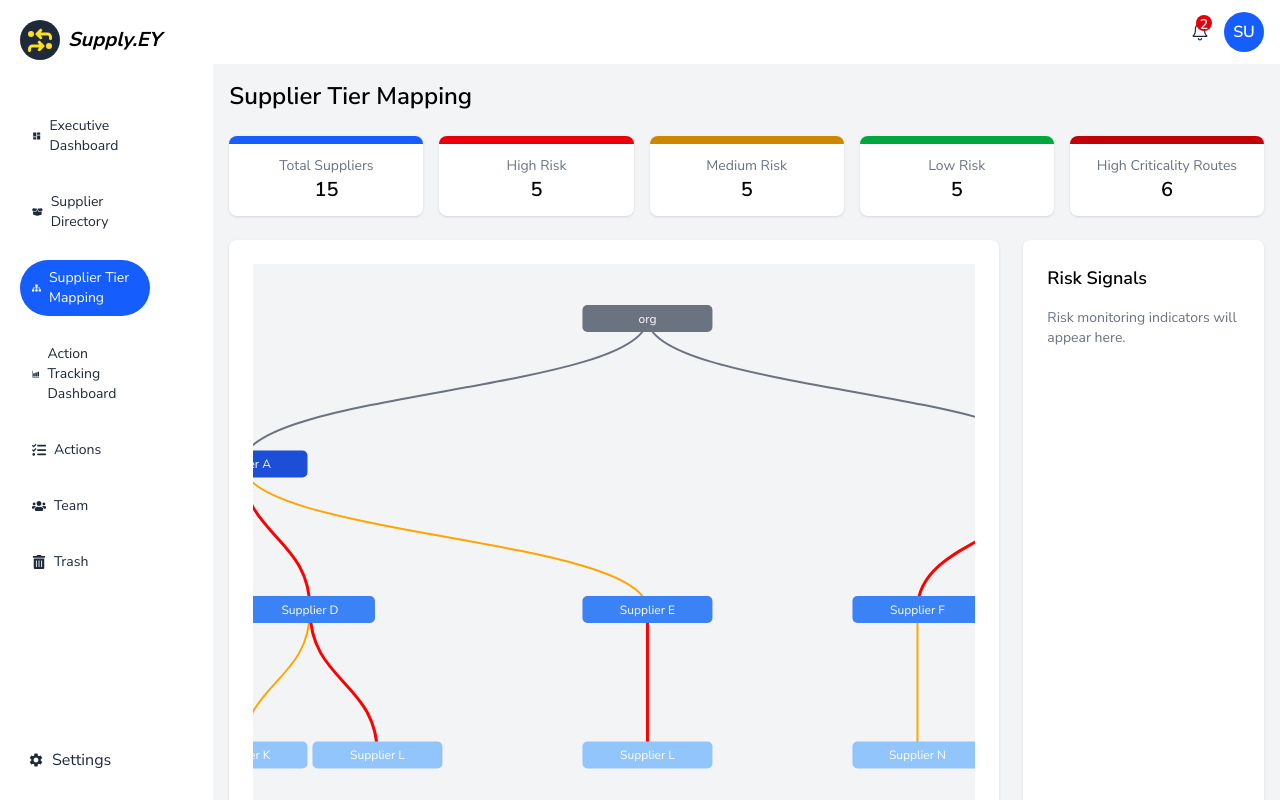
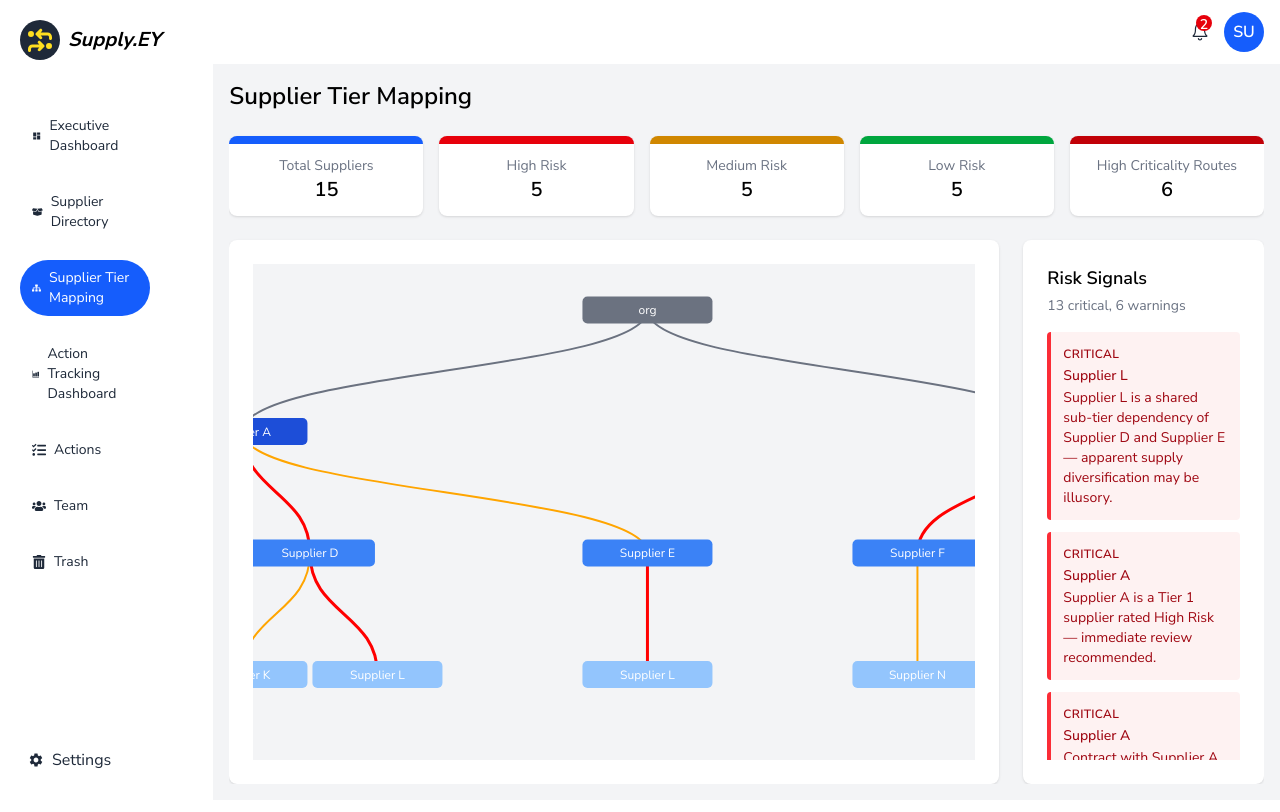
Before and after one commit to zunairah-khan/supplier-intelligence-tool, a React (Vite) app in the folder client/: page /supplier-tier-map in a window 1280 px wide. Built offline with nearby package versions, Linux system fonts and the light colour scheme; sample sign-in values are in the browser's storage.

Commit message:
added riskindicators to tier map page and fixed layout issues

```diff
--- a/client/src/App.jsx
+++ b/client/src/App.jsx
@@ -20,27 +20,26 @@ import { IoClose } from "react-icons/io5";
 import { Transition } from "@headlessui/react";
 
 function Layout() {
-  const user = useSelector((state) => state.auth.user); // Accessing user state from Redux store
-  const location = useLocation(); // Get current location
+  const user = useSelector((state) => state.auth.user);
+  const location = useLocation();
+
   return user ? (
-    // if user is authenticated, render the layout
     <div className="w-full h-screen flex flex-col md:flex-row">
-      {" "}
-      {/*main container*/}
+      {/* Sidebar */}
       <div className="w-1/6 l:w-1/7 h-screen bg-white sticky top-0 hidden md:block">
-        {" "}
-        {/*sidebar container*/}
         <Sidebar />
       </div>
+
       <MobileSidebar />
-      <div className="flex-1 min-w-0 overflow-y-auto">
-        {" "}
-        {/*main content area*/}
+
+      {/* Main content area — flex-1 fills remaining width after sidebar,
+          overflow-y-auto allows normal page scrolling for most pages */}
+      <div className="flex-1 min-w-0 overflow-y-auto flex flex-col">
         <Navbar />
-        <div className="p-4 2xl:px-10">
-          {" "}
-          {/*padding for main content*/}
-          <Outlet /> {/* Outlet renders the matched child route component */}
+
+        {/* Padding wrapper*/}
+        <div className="flex-1 min-h-0 p-4 2xl:px-10 flex flex-col">
+          <Outlet />
         </div>
       </div>
     </div>
@@ -104,36 +103,26 @@ const MobileSidebar = () => {
 
 function App() {
   return (
-    <main className="w-full min-h-screen bg-[#f3f4f6]">
+    <main className="w-full h-screen bg-[#f3f4f6]">
       <Routes>
         {/*layout wrapper for protected routes*/}
         <Route element={<Layout />}>
-          {/* Redirect root to dashboard */}{" "}
           <Route index path="/" element={<Navigate to="/executive-dashboard" />} />
-          {/*Main application routes which map URLs to components*/}
           <Route path="/executive-dashboard" element={<ExecutiveDashboard />} />
-           <Route path="/supplier-tier-map" element={<SupplierTierMap />} />
-           <Route path="/suppliers" element={<Suppliers />} />
+          <Route path="/supplier-tier-map" element={<SupplierTierMap />} />
+          <Route path="/suppliers" element={<Suppliers />} />
           <Route path="/actions-dashboard" element={<Dashboard />} />
           <Route path="/actions" element={<Tasks />} />
-          {/*dynamic task routes using status parameter*/}
           <Route path="/completed/:status" element={<Tasks />} />
           <Route path="/in-progress/:status" element={<Tasks />} />
           <Route path="/todo/:status" element={<Tasks />} />
-
           <Route path="/team" element={<Users />} />
           <Route path="/trashed" element={<Trash />} />
-          {/*dynamic route using taskid parameter*/}
           <Route path="/actions/:id" element={<TaskDetails />} />
-          {/*dynamic route using supplierid parameter*/}
-            <Route path="/suppliers/:id" element={<SupplierDetails />} />
+          <Route path="/suppliers/:id" element={<SupplierDetails />} />
         </Route>
-
-        {/* Public Routes */}
         <Route path="/login" element={<Login />} />
       </Routes>
-
-      {/* Global Toaster for Notifications */}
       <Toaster richColors />
     </main>
   );
--- a/client/src/index.css
+++ b/client/src/index.css
@@ -12,6 +12,10 @@
       }
     }
 
+    html, body, #root {
+  height: 100%;
+  overflow: hidden;
+}
 .cell {
   display: inline-block;
   width: 49%;
--- a/client/src/pages/SupplierTierMap.jsx
+++ b/client/src/pages/SupplierTierMap.jsx
@@ -2,78 +2,98 @@ import React from "react";
 import TierMap from "../components/TierMap";
 import { suppliers } from "../assets/data";
 import { buildSupplierHierarchy } from "../utils/buildSupplierHierarchy";
+import { generatePortfolioIndicators } from "../utils/riskIndicators/generatePortfolioIndicators";
 import { calculateSupplierStats } from "../utils/calculateSupplierStats";
+import DataCard from "../components/DataCard.jsx";
+import { useMemo } from "react";
 
-import DataCard from "../components/DataCard.jsx"
+const SEVERITY_STYLES = {
+  critical: "bg-red-50 border-l-4 border-red-500 text-red-800",
+  warning: "bg-orange-50 border-l-4 border-orange-400 text-orange-800",
+  info: "bg-blue-50 border-l-4 border-blue-400 text-blue-800",
+};
+
+const SEVERITY_LABEL = {
+  critical: "Critical",
+  warning: "Warning",
+  info: "Info",
+};
+
 const SupplierTierMap = () => {
 
-  const hierarchyData = buildSupplierHierarchy(suppliers); //building hierarchy data with no supplier id parsed, so builds tree from org root node
-  const { totalSuppliers, highCriticalityRoutes,highRiskSuppliers,mediumRiskSuppliers,lowRiskSuppliers } = calculateSupplierStats(hierarchyData);
+  const hierarchyData = useMemo(
+    () => buildSupplierHierarchy(suppliers),
+    []
+  );
+
+  const { totalSuppliers, highCriticalityRoutes, highRiskSuppliers, mediumRiskSuppliers, lowRiskSuppliers } =
+    useMemo(() => calculateSupplierStats(hierarchyData), [hierarchyData]);
+
+  const indicators = useMemo(() => generatePortfolioIndicators(suppliers), []);
 
   return (
-    <div className="w-full min-h-screen flex flex-col gap-6">
+    // h-full instead of min-h-screen — relies on parent layout
+    // providing full height. overflow-hidden prevents page scroll.
+    <div className="w-full h-full flex flex-col gap-6 overflow-hidden">
 
       {/* Page Header */}
-      <h1 className="text-2xl font-semibold">
+      <h1 className="text-2xl font-semibold shrink-0">
         Supplier Tier Mapping
       </h1>
 
-      {/* Statistics Cards */}
-      <div className="grid grid-cols-5 gap-4">
-
-        <DataCard
-        header="Total Suppliers"
-        statistic={totalSuppliers}
-
-        />
-        <DataCard
-        header="High Risk"
-        statistic={highRiskSuppliers}
-
-        />
-        <DataCard
-        header="Medium Risk"
-        statistic={mediumRiskSuppliers}
-
-        />
-        <DataCard
-        header="Low Risk"
-        statistic={lowRiskSuppliers}
-
-        />
-        <DataCard
-        header="High Criticality Routes"
-        statistic={highCriticalityRoutes}
-
-        />
-
+      {/* Statistics Cards — shrink-0 prevents these from being compressed */}
+      <div className="grid grid-cols-5 gap-4 shrink-0">
+        <DataCard header="Total Suppliers" statistic={totalSuppliers} />
+        <DataCard header="High Risk" statistic={highRiskSuppliers} />
+        <DataCard header="Medium Risk" statistic={mediumRiskSuppliers} />
+        <DataCard header="Low Risk" statistic={lowRiskSuppliers} />
+        <DataCard header="High Criticality Routes" statistic={highCriticalityRoutes} />
       </div>
 
-      {/* Main Content Layout */}
-      <div className="grid grid-cols-4 gap-6 flex-1">
+      {/* Main Content Layout — flex-1 fills remaining height, min-h-0
+          is critical here: without it flex-1 children can still overflow */}
+      <div className="grid grid-cols-4 gap-6 flex-1 min-h-0">
 
         {/* Tier Map */}
-        <div className="col-span-3 bg-white p-6 rounded-lg shadow flex flex-col h-full">
-          <div className="h-full">
+        <div className="col-span-3 bg-white p-6 rounded-lg shadow flex flex-col min-h-0">
+          <div className="flex-1 min-h-0">
             <TierMap data={hierarchyData} />
           </div>
         </div>
 
-        {/* Risk Signals Panel */}
-        <div className="bg-white p-6 rounded-lg shadow flex flex-col h-full">
-          <h2 className="text-lg font-semibold mb-4">
-            Risk Signals
-          </h2>
+        {/* Risk Signals Panel — flex column with overflow-hidden on
+            the container and overflow-y-auto on the list only */}
+        <div className="bg-white p-6 rounded-lg shadow flex flex-col min-h-0">
+          <h2 className="text-lg font-semibold mb-1 shrink-0">Risk Signals</h2>
 
-          {/* Placeholder */}
-          <p className="text-gray-500 text-sm">
-            Risk monitoring indicators will appear here.
+          <p className="text-sm text-gray-500 mb-4 shrink-0">
+            {indicators.filter(i => i.severity === "critical").length} critical,{" "}
+            {indicators.filter(i => i.severity === "warning").length} warnings
           </p>
 
+          {/* flex-1 and min-h-0 allow this div to fill remaining panel
+              height without pushing the panel beyond its container */}
+          <div className="flex flex-col gap-3 overflow-y-auto flex-1 min-h-0">
+            {indicators.length === 0 ? (
+              <p className="text-gray-500 text-sm">No risk indicators detected.</p>
+            ) : (
+              indicators.map((indicator, index) => (
+                <div
+                  key={`${indicator.supplierId}-${index}`}
+                  className={`p-3 rounded text-sm ${SEVERITY_STYLES[indicator.severity]}`}
+                >
+                  <span className="font-semibold uppercase text-xs tracking-wide">
+                    {SEVERITY_LABEL[indicator.severity]}
+                  </span>
+                  <p className="font-medium mt-0.5">{indicator.supplierName}</p>
+                  <p className="mt-0.5 font-normal">{indicator.message}</p>
+                </div>
+              ))
+            )}
+          </div>
         </div>
 
       </div>
-
     </div>
   );
 };
--- a/client/src/utils/riskIndicators/createIndicator.js
+++ b/client/src/utils/riskIndicators/createIndicator.js
@@ -1,10 +1,10 @@
-const SEVERITY = {
+export const SEVERITY = {
   CRITICAL: "critical",
   WARNING: "warning",
   INFO: "info",
 };
 
-const CATEGORY = {
+export const CATEGORY = {
   STRUCTURAL: "structural",
   CAPACITY: "capacity",
   CONTRACT: "contract",
@@ -13,7 +13,7 @@ const CATEGORY = {
 };
 
 // Factory function — all indicators created through this
-const createIndicator = (supplierId, supplierName, severity, category, message) => ({
+export const createIndicator = (supplierId, supplierName, severity, category, message) => ({
   supplierId,
   supplierName,
   severity,
--- a/client/src/utils/riskIndicators/generatePortfolioIndicators.js
+++ b/client/src/utils/riskIndicators/generatePortfolioIndicators.js
@@ -5,7 +5,7 @@ import { checkContractExpiry } from "./checkContractExpiry";
 import { checkDownstreamCount } from "./checkDownstreamCount";
 import { checkSharedDependency } from "./checkSharedDependency";
 import { checkRiskToleranceBreached } from "./checkRiskToleranceBreached";
-import { checkHighRatingLowControl } from "./checkHighRatingLowControl";
+import { checkRisksToImprove } from "./checkRisksToImprove";
 import { SEVERITY } from "./createIndicator";
 
 const SEVERITY_WEIGHT = {
@@ -40,7 +40,7 @@ export const generatePortfolioIndicators = (suppliers) => {
       checkContractExpiry(supplier),
       ...checkDownstreamCount(supplier, supplierSubtree),
       ...checkRiskToleranceBreached(supplier),
-      ...checkHighRatingLowControl(supplier),
+      ...checkRisksToImprove(supplier),
     ].filter(Boolean);
   });
 
--- a/client/src/utils/riskIndicators/generateSupplierIndicators.js
+++ b/client/src/utils/riskIndicators/generateSupplierIndicators.js
@@ -0,0 +1,40 @@
+
+import { buildSupplierHierarchy } from "../buildSupplierHierarchy";
+import { checkTier1HighRisk } from "./checkTier1HighRisk";
+import { checkCapacity } from "./checkCapacity";
+import { checkContractExpiry } from "./checkContractExpiry";
+import { checkDownstreamCount } from "./checkDownstreamCount";
+import { checkRiskToleranceBreached } from "./checkRiskToleranceBreached";
+import { checkRisksToImprove } from "./checkRisksToImprove";
+import { SEVERITY } from "./createIndicator";
+
+// Severity weights for sorting — critical indicators always surface first
+const SEVERITY_WEIGHT = {
+  [SEVERITY.CRITICAL]: 3,
+  [SEVERITY.WARNING]: 2,
+  [SEVERITY.INFO]: 1,
+};
+
+const sortIndicators = (indicators) =>
+  [...indicators].sort(
+    (a, b) => SEVERITY_WEIGHT[b.severity] - SEVERITY_WEIGHT[a.severity]
+  );
+
+// Generates all risk indicators for a single supplier.
+// Used by the supplier details page indicator panel.
+// Includes hierarchy-based rules (downstream count, criticality routes)
+// and supplier-level risk rules (tolerance breached, low control confidence).
+export const generateSupplierIndicators = (supplier, suppliers) => {
+  const supplierSubtree = buildSupplierHierarchy(suppliers, supplier._id);
+
+  const indicators = [
+    checkTier1HighRisk(supplier),
+    checkCapacity(supplier),
+    checkContractExpiry(supplier),
+    ...checkDownstreamCount(supplier, supplierSubtree),
+    ...checkRiskToleranceBreached(supplier),
+    ...checkRisksToImprove(supplier),
+  ].filter(Boolean);
+
+  return sortIndicators(indicators);
+};
--- a/client/src/utils/riskIndicators/index.js
+++ b/client/src/utils/riskIndicators/index.js
@@ -6,6 +6,6 @@ export { checkContractExpiry } from "./checkContractExpiry";
 export { checkDownstreamCount } from "./checkDownstreamCount";
 export { checkSharedDependency } from "./checkSharedDependency";
 export { checkRiskToleranceBreached } from "./checkRiskToleranceBreached";
-export { checkHighRatingLowControl } from "./checkHighRatingLowControl";
+export { checkRisksToImprove } from "./checkrisksToImprove";
 export { generateSupplierIndicators } from "./generateSupplierIndicators";
 export { generatePortfolioIndicators } from "./generatePortfolioIndicators";
```
